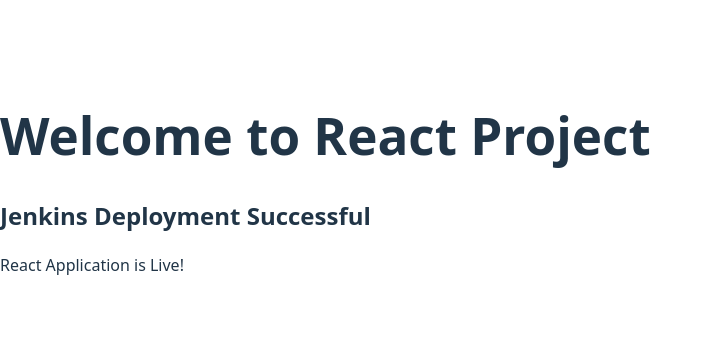
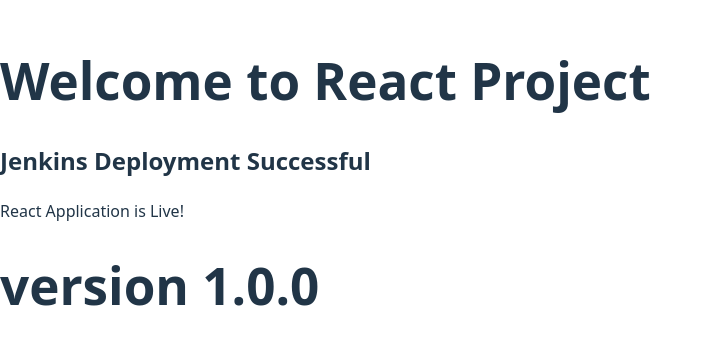
Before and after one commit to Rythamtribhuwan/sample-reactproject, a React (Vite) app: page / in a window 1280 px wide. Shown: the part 217-562 px from the top of the page, without its empty margins (0-713 px from the left). Built offline with nearby package versions, Linux system fonts and the light colour scheme.

Commit message:
Update App.jsx

```diff
--- a/src/App.jsx
+++ b/src/App.jsx
@@ -5,6 +5,7 @@ function App() {
       <h1>Welcome to React Project</h1>
       <h2>Jenkins Deployment Successful</h2>
       <p>React Application is Live!</p>
+      <h1>version 1.0.0</h1>
     </div>
   );
 }
```
